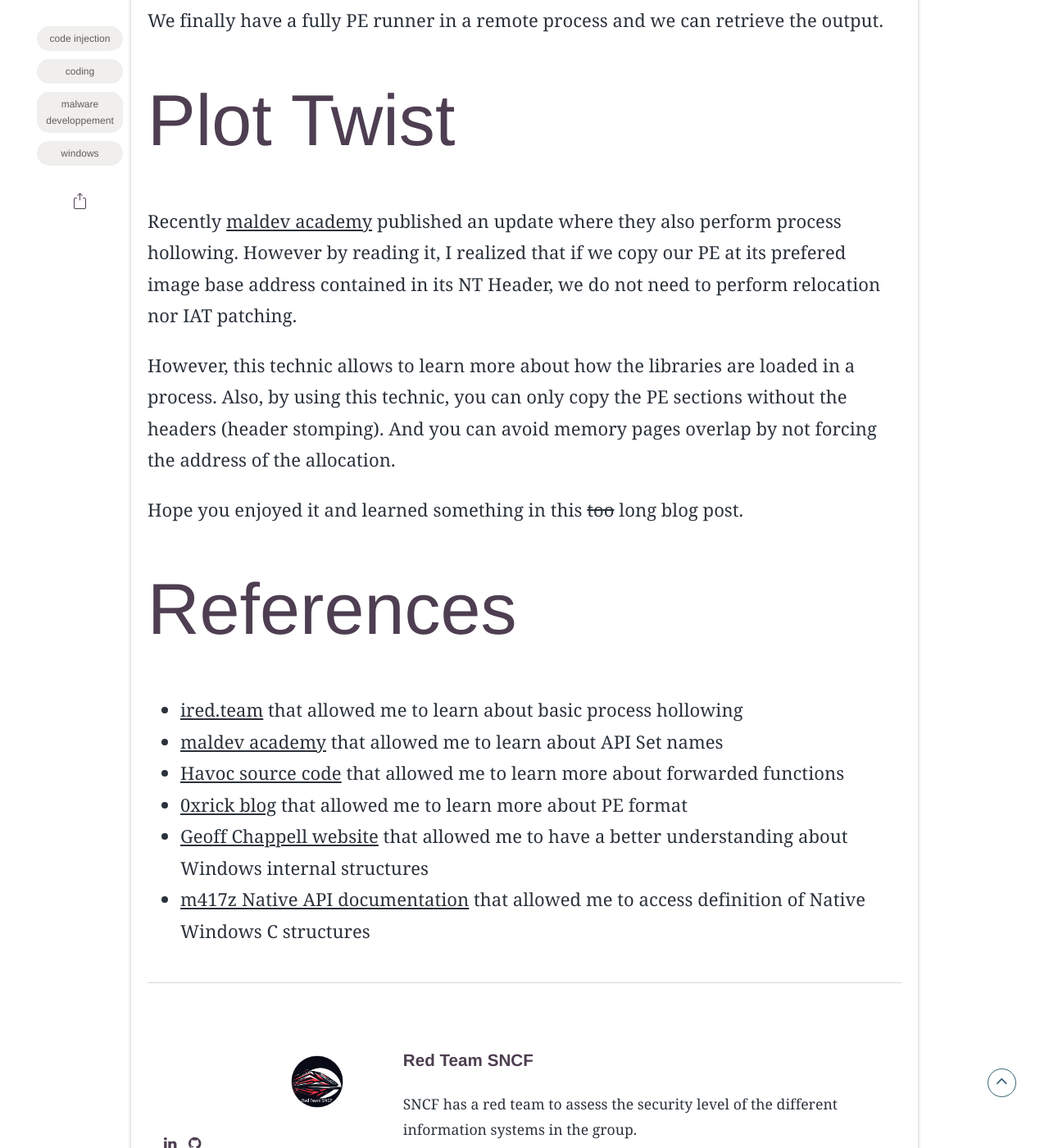
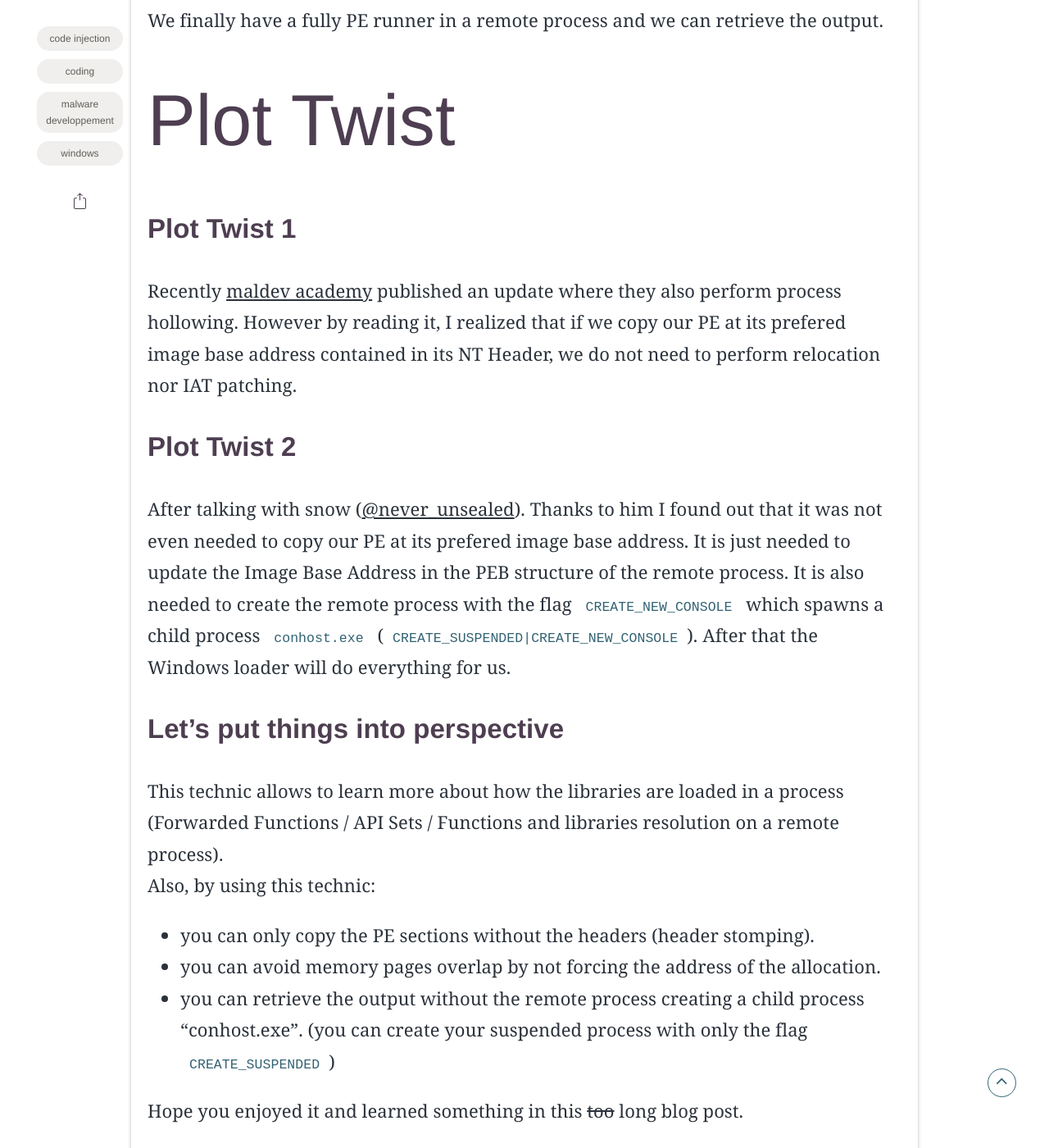
Before and after one commit to Red-Team-SNCF/Red-Team-SNCF.github.io, a Jekyll site: the page built from _posts/2024-01-24-complete-process-hollowing.md, in a window 1280 px wide and 1400 px high, scrolled down 59105 px. Shown: the whole window at 82% size. Built offline with Jekyll 4.4.1, drawn with Linux system fonts in a browser that asks for light colours; some web fonts are replaced; some of the changed text lies outside the part shown.

Commit message:
update plot twist

```diff
--- a/_posts/2024-01-24-complete-process-hollowing.md
+++ b/_posts/2024-01-24-complete-process-hollowing.md
@@ -1355,9 +1355,21 @@ We finally have a fully PE runner in a remote process and we can retrieve the ou
 
 # Plot Twist
 
+## Plot Twist 1
+
 Recently [maldev academy](https://maldevacademy.com/new/modules/38) published an update where they also perform process hollowing. However by reading it, I realized that if we copy our PE at its prefered image base address contained in its NT Header, we do not need to perform relocation nor IAT patching.
 
-However, this technic allows to learn more about how the libraries are loaded in a process. Also, by using this technic, you can only copy the PE sections without the headers (header stomping). And you can avoid memory pages overlap by not forcing the address of the allocation.
+## Plot Twist 2
+
+After talking with snow ([@never_unsealed](https://x.com/never_unsealed)). Thanks to him I found out that it was not even needed to copy our PE at its prefered image base address. It is just needed to update the Image Base Address in the PEB structure of the remote process. It is also needed to create the remote process with the flag `CREATE_NEW_CONSOLE` which spawns a child process `conhost.exe` (`CREATE_SUSPENDED|CREATE_NEW_CONSOLE`). After that the Windows loader will do everything for us.
+
+## Let's put things into perspective
+
+This technic allows to learn more about how the libraries are loaded in a process (Forwarded Functions / API Sets / Functions and libraries resolution on a remote process).
+Also, by using this technic:
+* you can only copy the PE sections without the headers (header stomping).
+* you can avoid memory pages overlap by not forcing the address of the allocation.
+* you can retrieve the output without the remote process creating a child process "conhost.exe". (you can create your suspended process with only the flag `CREATE_SUSPENDED`)
 
 Hope you enjoyed it and learned something in this ~~too~~ long blog post.
 
```
